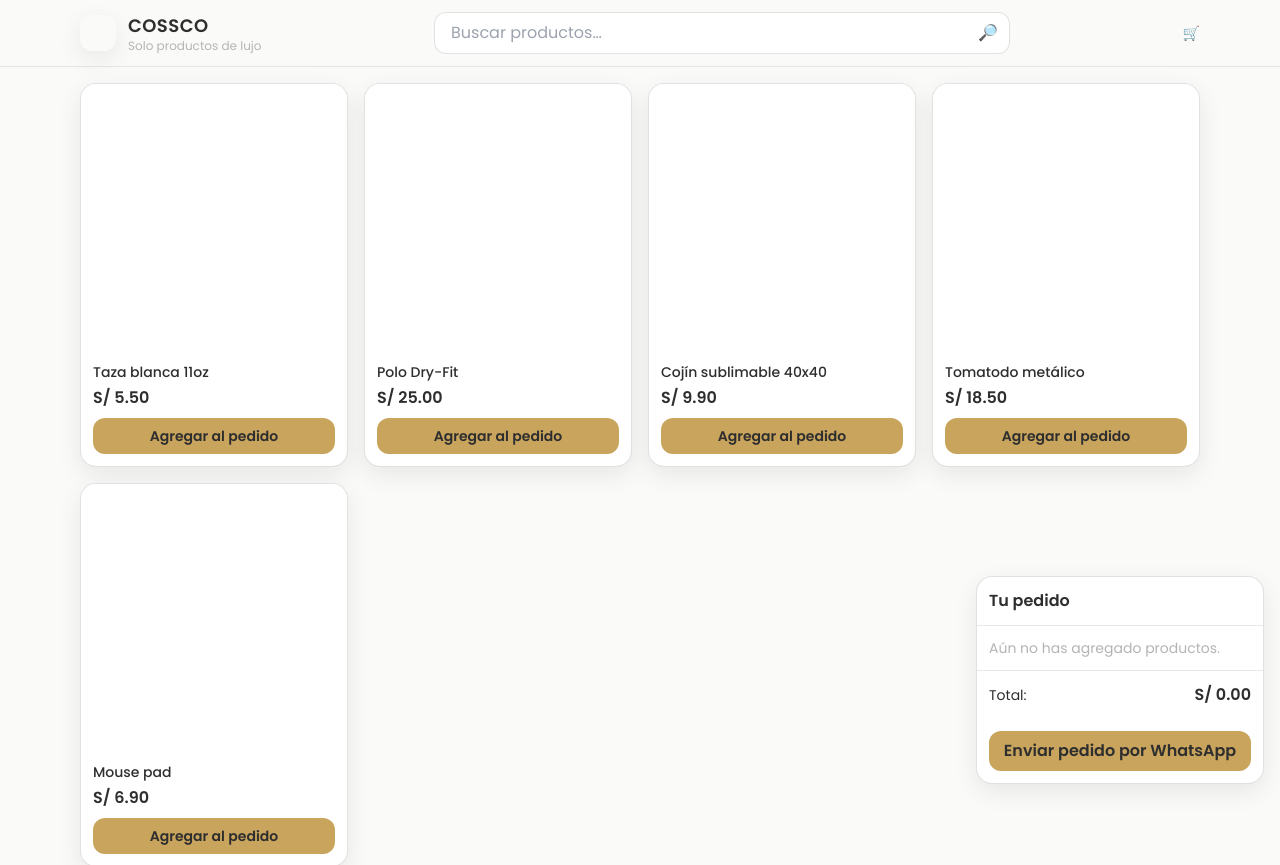
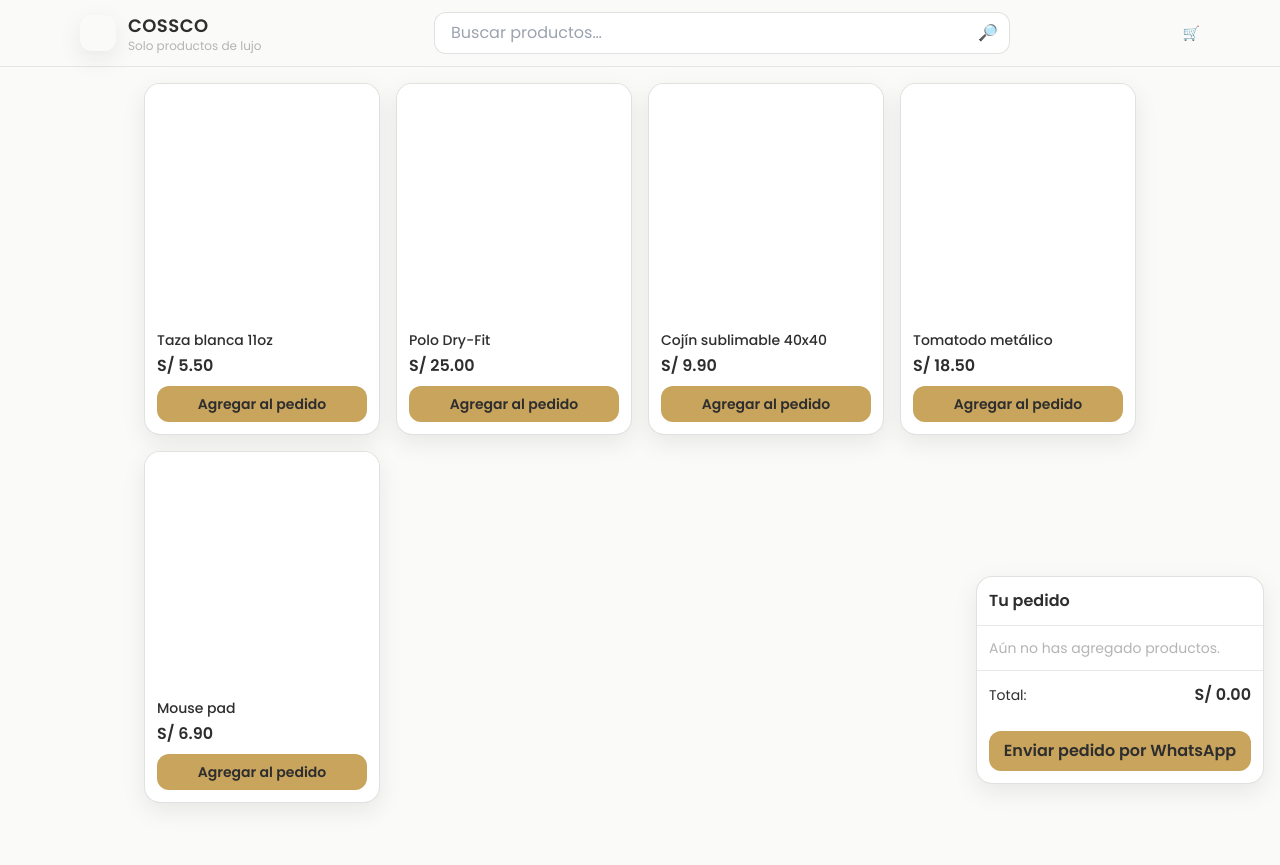
Before and after one commit to cosscoperu/cossco-catalog, a React (Vite) app: page / in a window 1280 px wide. Shown: the top 865 px of the page. Built offline with nearby package versions, Linux system fonts and the light colour scheme.

Commit message:
Reemplazo App.jsx completo y corrijo estructura final

```diff
--- a/src/App.jsx
+++ b/src/App.jsx
@@ -1,23 +1,76 @@
-import React,{useMemo,useState,useEffect} from 'react'
-import Header from './components/Header.jsx'
-import ProductGrid from './components/ProductGrid.jsx'
-import CartDrawer from './components/CartDrawer.jsx'
-import AboutSection from './components/AboutSection.jsx'
-import Footer from './components/Footer.jsx'
-import productsData from './data/products.json'
-export default function App(){
-  const [query,setQuery]=useState('')
-  const [cart,setCart]=useState([])
-  const [welcome,setWelcome]=useState(true)
-  useEffect(()=>{const t=setTimeout(()=>setWelcome(false),2000);return()=>clearTimeout(t)},[])
-  const products=useMemo(()=>{const q=query.trim().toLowerCase();return productsData.filter(p=>!q||String(p.title).toLowerCase().includes(q))},[query])
-  function addToCart(item){setCart(prev=>{const i=prev.findIndex(x=>x.title===item.title);if(i>=0){const c=[...prev];c[i]={...c[i],qty:c[i].qty+1};return c}return[...prev,{...item,qty:1}]})}
-  function removeFromCart(title){setCart(prev=>prev.filter(p=>p.title!==title))}
-  function changeQty(title,qty){setCart(prev=>prev.map(p=>p.title===title?{...p,qty:Math.max(1,qty)}:p))}
-  return (<div className="min-h-screen bg-marfil text-grafito">
-    <Header query={query} setQuery={setQuery}/>
-    {welcome&&(<div className="mx-auto max-w-6xl px-4 pt-3"><div className="rounded-xl border border-plateado/40 bg-white p-3 text-center shadow-suave"><div className="font-semibold text-dorado">Bienvenido a COSSCO — Solo productos de lujo</div></div></div>)}
-    <main className="mx-auto max-w-6xl p-4"><ProductGrid products={products} onAdd={addToCart}/></main>
-    <AboutSection/><Footer/>
-    <CartDrawer cart={cart} onRemove={removeFromCart} onQty={changeQty}/>
-  </div>)}
+import React, { useMemo, useState, useEffect } from 'react';
+import Header from './components/Header.jsx';
+import ProductGrid from './components/ProductGrid.jsx';
+import CartDrawer from './components/CartDrawer.jsx';
+import AboutSection from './components/AboutSection.jsx';
+import Footer from './components/Footer.jsx';
+import productsData from './data/products.json';
+
+export default function App() {
+  const [query, setQuery] = useState('');
+  const [cart, setCart] = useState([]);
+  const [welcome, setWelcome] = useState(true);
+
+  useEffect(() => {
+    const t = setTimeout(() => setWelcome(false), 2000);
+    return () => clearTimeout(t);
+  }, []);
+
+  const products = useMemo(() => {
+    const q = query.trim().toLowerCase();
+    return productsData.filter(
+      (p) => !q || String(p.title).toLowerCase().includes(q)
+    );
+  }, [query]);
+
+  function addToCart(item) {
+    setCart((prev) => {
+      const i = prev.findIndex((x) => x.title === item.title);
+      if (i >= 0) {
+        const c = [...prev];
+        c[i] = { ...c[i], qty: c[i].qty + 1 };
+        return c;
+      }
+      return [...prev, { ...item, qty: 1 }];
+    });
+  }
+
+  function removeFromCart(title) {
+    setCart((prev) => prev.filter((p) => p.title !== title));
+  }
+
+  function changeQty(title, qty) {
+    setCart((prev) =>
+      prev.map((p) =>
+        p.title === title ? { ...p, qty: Math.max(1, qty) } : p
+      )
+    );
+  }
+
+  return (
+    <div className="min-h-screen bg-marfil text-grafito">
+      <Header query={query} setQuery={setQuery} />
+
+      {welcome && (
+        <div className="text-center py-3">
+          <div className="rounded-xl border border-plateado/40 bg-white p-3 text-center shadow-suave font-semibold text-dorado">
+            Bienvenido a COSSCO — Solo productos de lujo
+          </div>
+        </div>
+      )}
+
+      <main className="mx-auto max-w-5xl p-4">
+        <ProductGrid products={products} onAdd={addToCart} />
+      </main>
+
+      {/* Espaciador para evitar que el carrito tape el catálogo en móvil */}
+      <div className="h-64 md:h-0" />
+
+      <AboutSection />
+      <Footer />
+
+      {/* El carrito se mantiene fijo fuera del contenedor principal */}
+      <CartDrawer cart={cart} onRemove={removeFromCart} onQty={changeQty} />
+    </div>
+  );
+}
```
